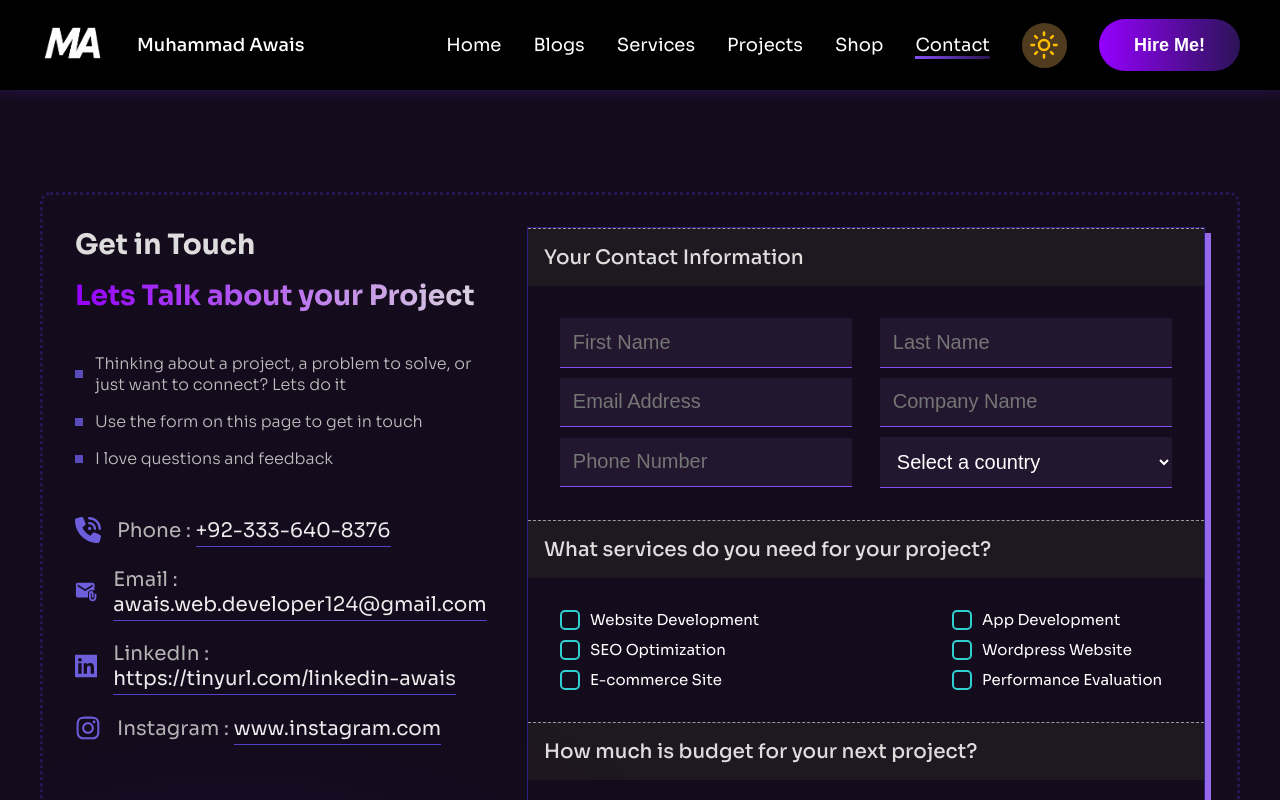
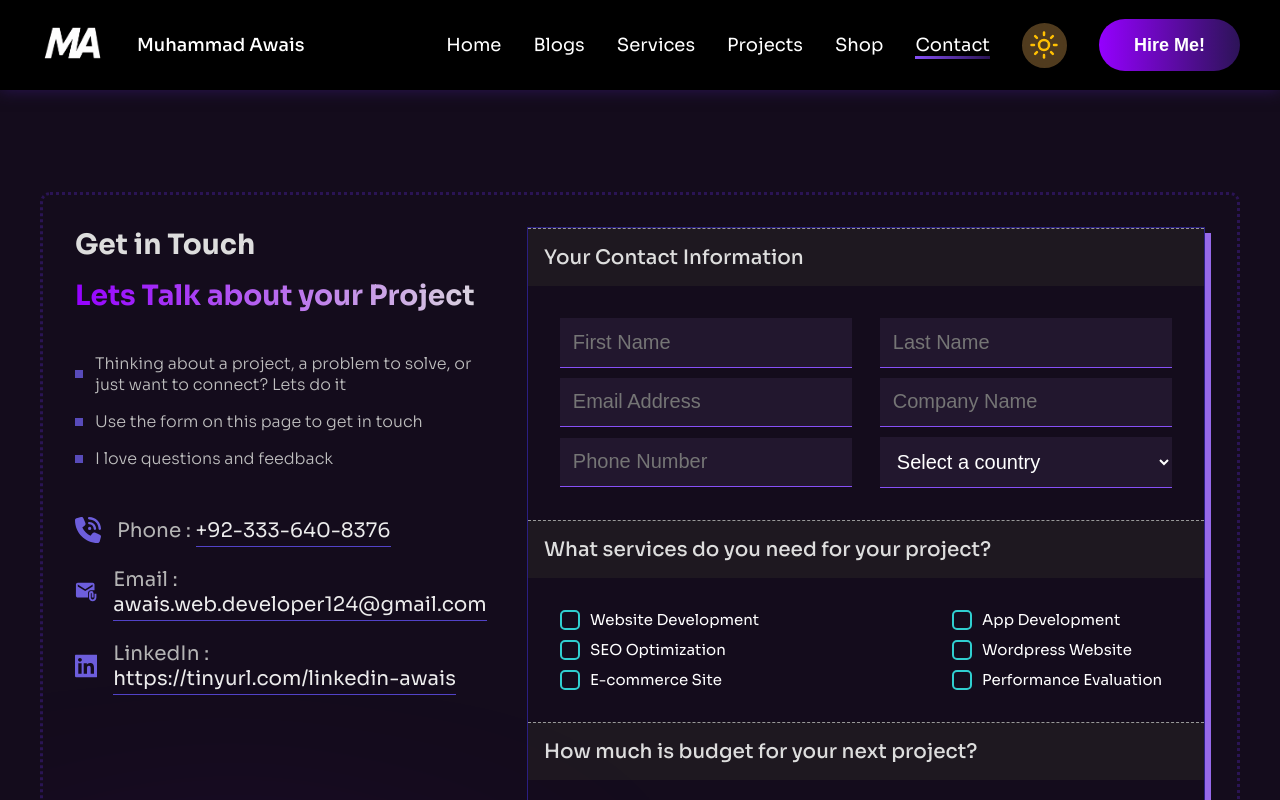
Before and after one commit to awaisdeveloper226/Portfolio-Frontend, a Next.js app: page /contact in a window 1280 px wide. Shown: the top 800 px of the page. Built offline with nearby package versions, Linux system fonts and the light colour scheme; a web font is replaced by a local one.

Commit message:
Update contact.js

```diff
--- a/pages/contact.js
+++ b/pages/contact.js
@@ -123,15 +123,6 @@ export default function contact() {
                         target="_blank"
                       >
                         https://tinyurl.com/linkedin-awais
-                      </a>
-                    </span>
-                  </li>
-                  <li>
-                    <FaInstagram />{" "}
-                    <span>
-                      Instagram :{" "}
-                      <a href="https://www.instagram.com" target="_blank">
-                        www.instagram.com
                       </a>
                     </span>
                   </li>
```
